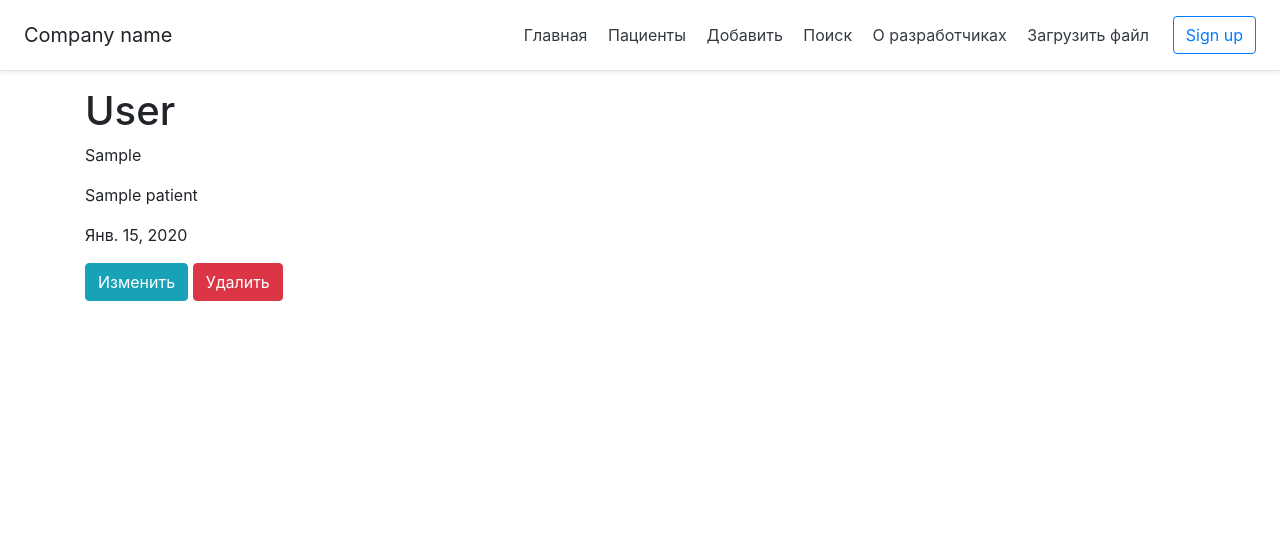
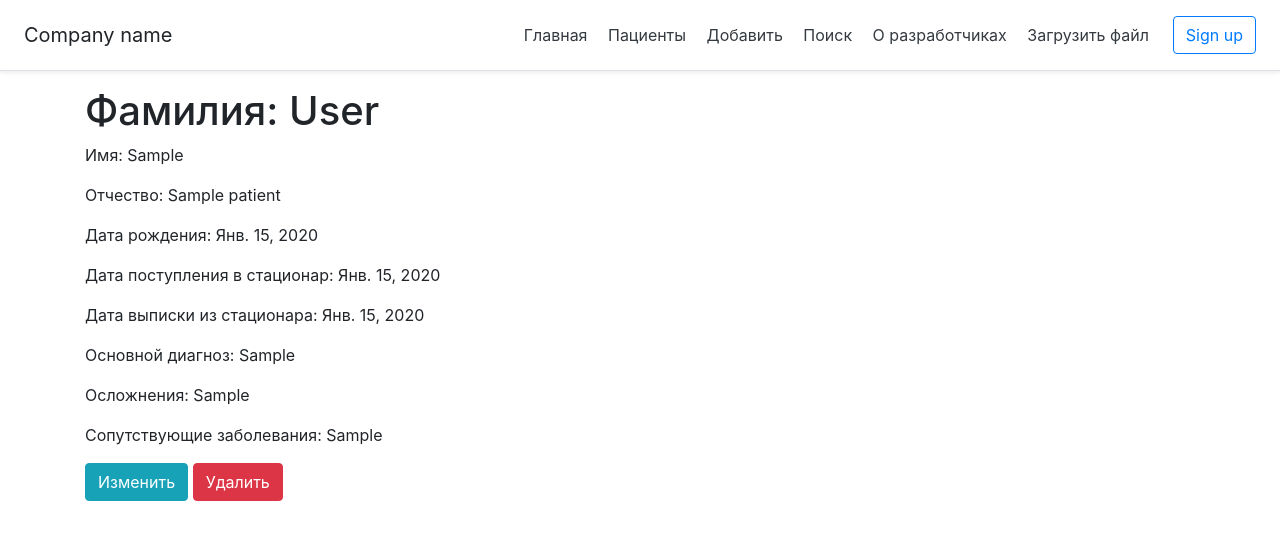
Before and after one commit to EvgrafovAlexander/BP_CDSS, a Django app: page /patients/1 in a window 1280 px wide. Shown: the top 540 px of the page. Run offline with Django 3.2, Linux system fonts and the light colour scheme; tables that the repository leaves empty hold one stand-in row (values such as "Sample post"); some libraries are stand-ins or nearby versions.

Commit message:
upd add_patient, details_view

```diff
--- a/cdss_visual/main/templates/main/details_view.html
+++ b/cdss_visual/main/templates/main/details_view.html
@@ -6,10 +6,16 @@
 
 {% block content %}
     <div class="features">
-        <h1>{{ patient.last_name }}</h1>
-        <p>{{ patient.first_name }}</p>
-        <p>{{ patient.middle_name }}</p>
-        <p>{{ patient.date_of_birth }}</p>
+        <h1>Фамилия: {{ patient.last_name }}</h1>
+        <p>Имя: {{ patient.first_name }}</p>
+        <p>Отчество: {{ patient.middle_name }}</p>
+        <p>Дата рождения: {{ patient.date_of_birth }}</p>
+        <p>Дата поступления в стационар: {{ patient.receipt_date }}</p>
+        <p>Дата выписки из стационара: {{ patient.discharge_date }}</p>
+        <p>Основной диагноз: {{ patient.base_diag }}</p>
+        <p>Осложнения: {{ patient.complication_diag }}</p>
+        <p>Сопутствующие заболевания: {{ patient.accompanying_diag }}</p>
+
 
         <a href="{% url 'patient_update' patient.id %}" class="btn btn-info">Изменить</a>
         <a href="{% url 'patient_delete' patient.id %}" class="btn btn-danger">Удалить</a>
```
Also changed, not shown: cdss_visual/main/templates/main/add_patient.html (+20 -0 lines).
